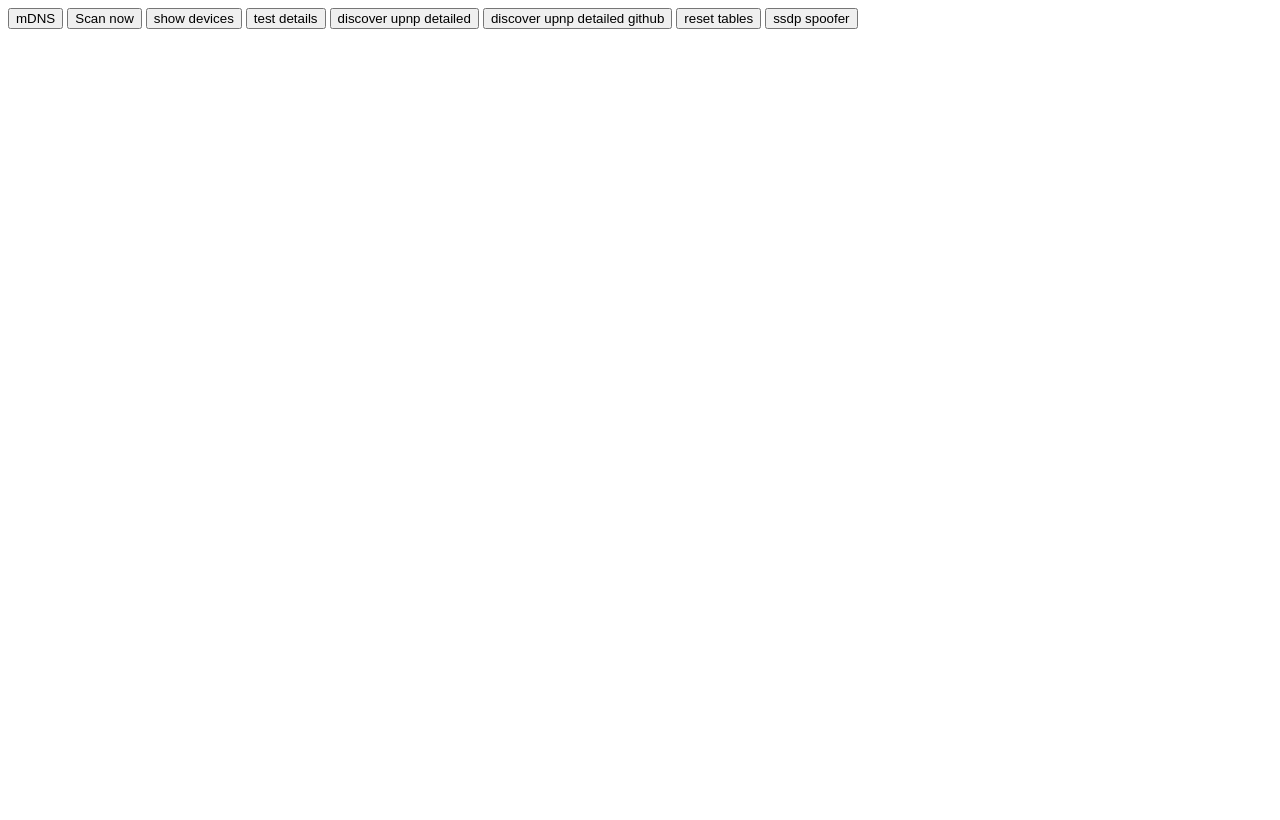
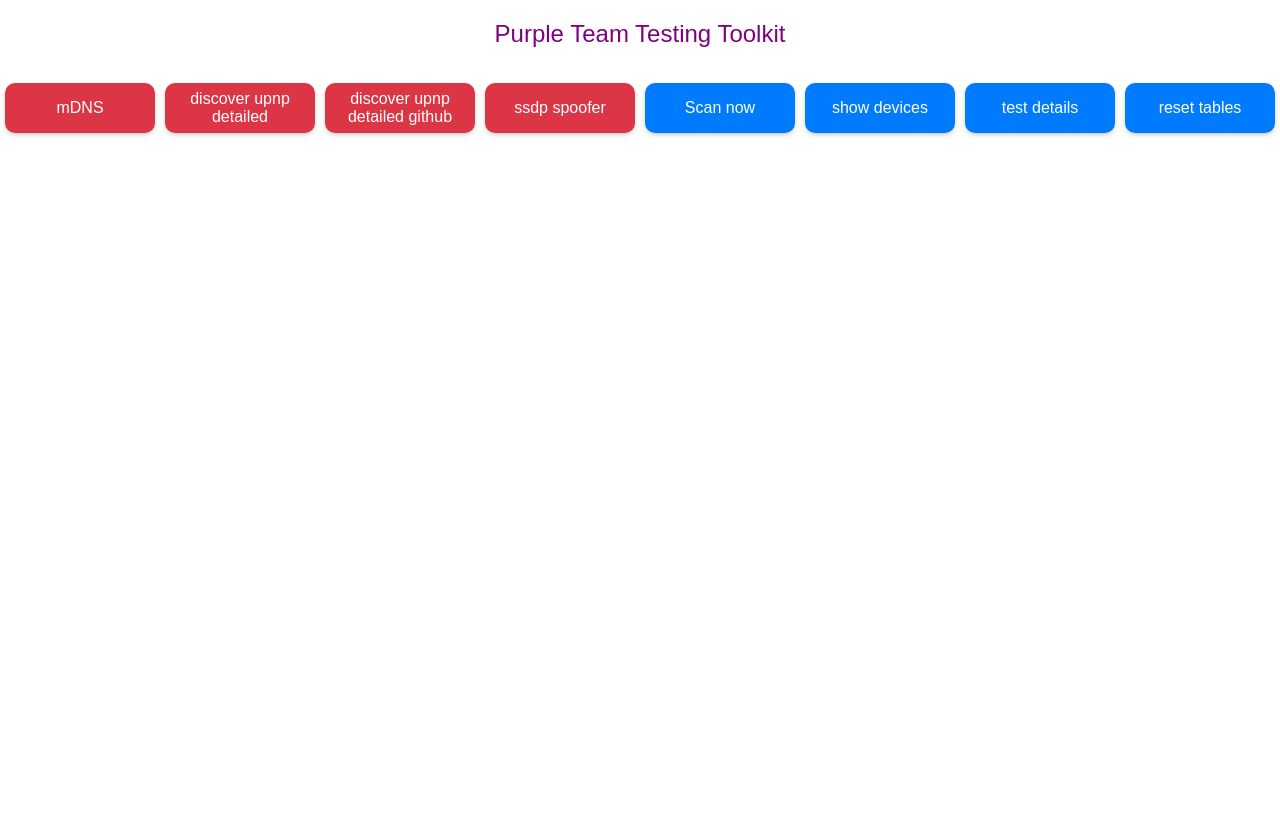
Before and after one commit to Yashla/Purple-Team-Toolkit, a Flask app: page / in a window 1280 px wide. Before the commit the page ends 29 px from the top, so only its background shows below. Run offline with Flask 3, Linux system fonts and the light colour scheme.

Commit message:
testing on my laptop
testing on my laptop

```diff
--- a/templates/index.html
+++ b/templates/index.html
@@ -1,16 +1,69 @@
 <html>
+    <head>
+        <style>
+            body {
+                display: flex;
+                flex-direction: column; /* Stack elements vertically */
+                justify-content: flex-start; /* Align to the top */
+                align-items: center; /* Center items horizontally */
+                height: 100vh;
+                margin: 0;
+                padding-top: 20px;
+                font-family: Arial, sans-serif; /* Use a common font */
+            }
+            .header {
+                color: #800080; /* Purple color for the header */
+                font-size: 24px; /* Larger font size for the header */
+                margin-bottom: 30px; /* Space between the header and the buttons */
+            }
+            .button-container {
+                display: flex;
+                flex-direction: row;
+                justify-content: center;
+                align-items: center;
+            }
+            button {
+                width: 150px;
+                height: 50px;
+                margin: 5px;
+                font-size: 16px;
+                border-radius: 10px;
+                color: white;
+                border: 1px solid transparent;
+                box-shadow: 0 2px 4px rgba(0, 0, 0, 0.2);
+                transition: background-color 0.3s ease, transform 0.1s ease;
+            }
+            button.red {
+                background-color: #dc3545;
+            }
+            button.blue {
+                background-color: #007bff;
+            }
+            button:focus {
+                outline: none;
+                border-color: #fff;
+                transform: scale(1.05);
+            }
+            button:hover {
+                opacity: 0.9;
+            }
+        </style>
+    </head>
     <body>
-        <p>
-        </p>
-        <button onclick="window.location.href='/mdns_discovery'">mDNS</button>
-        <button onclick="window.location.href='/scan'">Scan now </button>
-        <button onclick="window.location.href='/devices'">show devices  </button>
-        <button onclick="window.location.href='/test_details'">test details</details>  </button>
-        <button onclick="window.location.href='/upnp_devices_detailed'">discover upnp detailed</details>  </button>
-        <button onclick="window.location.href='/upnp_devices_github'">discover upnp detailed github   </button>
-        <button onclick="confirmReset()">reset tables</button>
-        <button onclick="window.location.href='/ssdp_spoofer'">ssdp spoofer </button>
+        <div class="header">Purple Team Testing Toolkit</div>
+        <div class="button-container">
+            <!-- Red Buttons -->
+            <button class="red" onclick="window.location.href='/mdns_discovery'">mDNS</button>
+            <button class="red" onclick="window.location.href='/upnp_devices_detailed'">discover upnp detailed</button>
+            <button class="red" onclick="window.location.href='/upnp_devices_github'">discover upnp detailed github</button>
+            <button class="red" onclick="window.location.href='/ssdp_spoofer'">ssdp spoofer</button>
 
+            <!-- Blue Buttons -->
+            <button class="blue" onclick="window.location.href='/scan'">Scan now</button>
+            <button class="blue" onclick="window.location.href='/devices'">show devices</button>
+            <button class="blue" onclick="window.location.href='/test_details'">test details</button>
+            <button class="blue" onclick="confirmReset()">reset tables</button>
+        </div>
 
         <script>
             function confirmReset() {
@@ -18,6 +71,6 @@
                     window.location.href = "/reset_db";
                 }
             }
-            </script>
+        </script>
     </body>
 </html>
```
Also changed, not shown: essdp/evil/ssdp_spoofer_results_2024-03-04_01-13-31.txt (deleted, +0 -55 lines), logs-essdp.txt (+3 -0 lines), templates/arp_ip_vendor.html (deleted, +0 -25 lines), templates/arp_ip_vendor_result.html (deleted, +0 -35 lines), test/scanningtest.py (deleted, +0 -83 lines).
